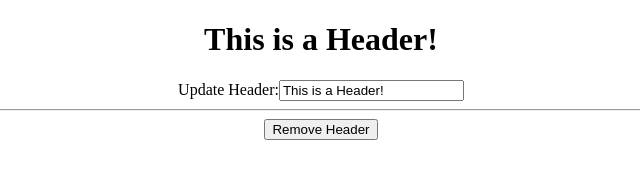
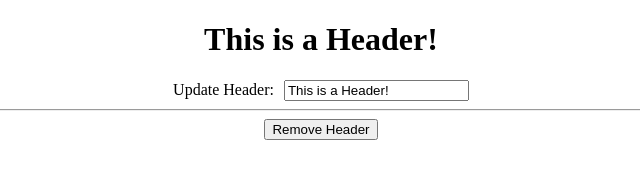
Before and after one commit to mjshuff23/react-class-workshop, a React (Create React App) app in the folder client/: page / in a window 1280 px wide. Shown: the top 170 px of the page, without its empty margins (319-959 px from the left). Built offline with nearby package versions, Linux system fonts and the light colour scheme.

Commit message:
added styling

```diff
--- a/client/src/index.css
+++ b/client/src/index.css
@@ -8,3 +8,7 @@ button {
 	display: block;
 	margin: 0 auto;
 }
+
+input {
+	margin-left: 10px;
+}
```
